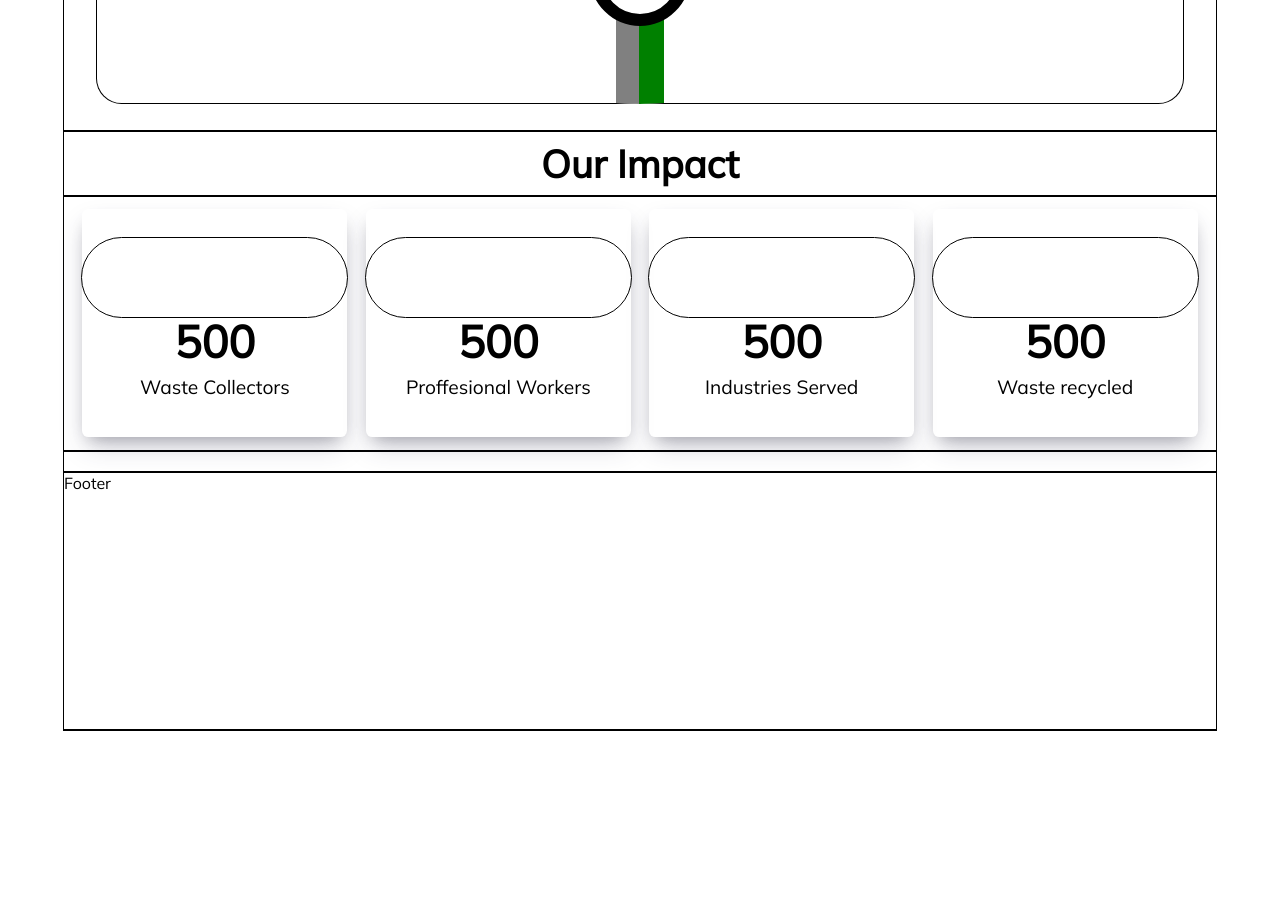
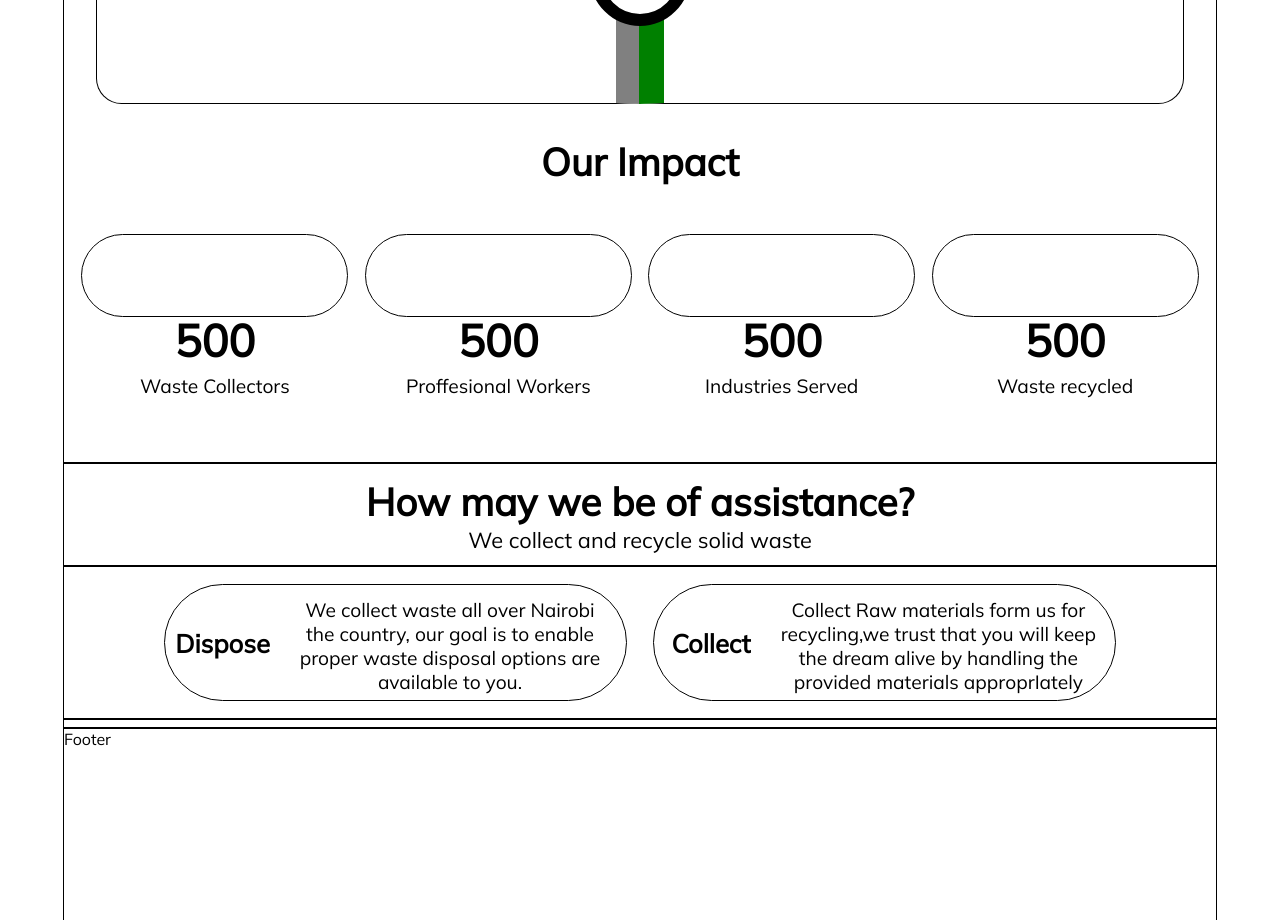
Before and after one commit to MokuaEnock/greenly, a React (Create React App) app: page / in a window 1280 px wide. Shown: the part 380-1300 px from the top of the page. Before the commit the page ends 1111 px from the top, so only its background shows below. Built offline with nearby package versions, Linux system fonts and the light colour scheme.

Commit message:
create skeleton for assistance section

```diff
--- a/src/pages/landing/landing.css
+++ b/src/pages/landing/landing.css
@@ -90,7 +90,6 @@
 #impact {
     width: 100%;
     height: 25vw;
-    border: thin solid black;
     display: flex;
     flex-direction: column;
     align-items: center;
@@ -103,7 +102,6 @@
     font-weight: bold;
     width: 100%;
     height: 5vw;
-    border: thin solid black;
     display: flex;
     flex-direction: row;
     align-items: center;
@@ -114,7 +112,6 @@
 #impact-content {
     width: 100%;
     height: 20vw;
-    border: thin solid black;
     display: flex;
     flex-direction: row;
     align-items: center;
@@ -131,7 +128,7 @@
     align-items: center;
     justify-content: center;
     text-align: center;
-    box-shadow: rgba(50, 50, 93, 0.25) 0px 13px 27px -5px, rgba(0, 0, 0, 0.3) 0px 8px 16px -8px;
+    /* box-shadow: 0.2vw 0.2vw .5vw .1vw grey; */
 }
 
 .span-image {
@@ -165,3 +162,94 @@
     justify-content: space-evenly;
     text-align: center;
 }
+
+#assistance {
+    width: 100%;
+    height: 20vw;
+    border: thin solid black;
+    display: flex;
+    flex-direction: column;
+    align-items: center;
+    justify-content: space-between;
+}
+
+#assistance-title {
+    height: 40%;
+    width: 100%;
+    border: thin solid black;
+    font-size: 1.7vw;
+    display: flex;
+    flex-direction: column;
+    align-items: center;
+    justify-content: center;
+    text-align: center;
+}
+
+#assistance-title>#title {
+    font-weight: bold;
+    font-size: 3vw;
+}
+
+#assistance-content {
+    height: 60%;
+    width: 100%;
+    border: thin solid black;
+    font-size: 2vw;
+    display: flex;
+    flex-direction: row;
+    align-items: center;
+    justify-content: center;
+}
+
+#assistance-content>div {
+    width: 40%;
+    height: 9vw;
+    border: thin solid black;
+    border-radius: 6vw;
+    display: flex;
+    flex-direction: row;
+    align-items: center;
+    justify-content: space-evenly;
+    margin-left: 1vw;
+    margin-right: 1vw;
+}
+
+#picking>#title,
+#collection>#title {
+    width: 8vw;
+    height: 8vw;
+    border-radius: 50%;
+    margin-left: -.7vw;
+    font-weight: bold;
+    font-size: 2vw;
+    display: flex;
+    flex-direction: row;
+    align-items: center;
+    justify-content: space-evenly;
+}
+
+#picking>#wording,
+#collection>#wording {
+    display: flex;
+    flex-direction: column;
+    align-items: center;
+    justify-content: space-evenly;
+    width: 70%;
+    height: 7vw;
+
+}
+
+#picking>#wording>span,
+#collection>#wording>span {
+    display: flex;
+    flex-direction: row;
+    align-items: center;
+    justify-content: space-evenly;
+    text-align: center;
+    font-size: 1.5vw;
+    height: max-content;
+    width: 100%;
+}
+
+
+#assistance-content #collection {}
--- a/src/pages/landing/landing.js
+++ b/src/pages/landing/landing.js
@@ -47,7 +47,31 @@ export default function Landing() {
         </div>
       </section>
 
-      <section id="assistance"></section>
+      <section id="assistance">
+        <div id="assistance-title">
+          <span id="title">How may we be of assistance?</span>
+          <span id="par">We collect and recycle solid waste</span>
+        </div>
+        <div id="assistance-content">
+          <div id="picking">
+            <span id="title">Dispose</span>
+            <span id="wording">
+              <span>
+                We collect waste all over Nairobi the country, our goal is to
+                enable proper waste disposal options are available to you.
+              </span>
+            </span>
+          </div>
+          <div id="collection">
+            <span id="title">Collect</span>
+            <span id="wording">
+              <span>
+                Collect Raw materials form us for recycling,we trust that you will keep the dream alive by handling the provided materials approprIately
+              </span>
+            </span>
+          </div>
+        </div>
+      </section>
     </main>
   );
 }
```
